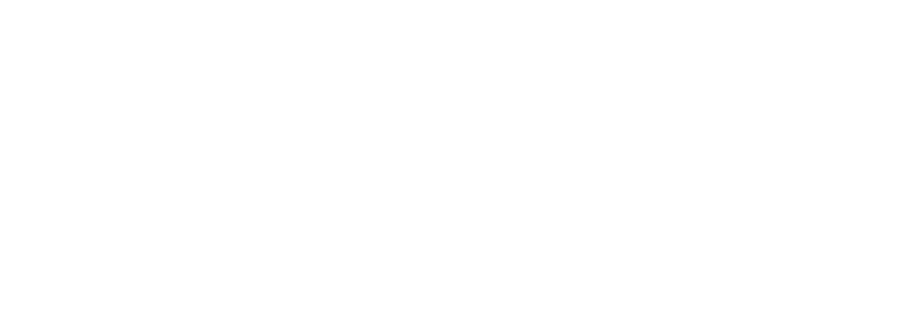
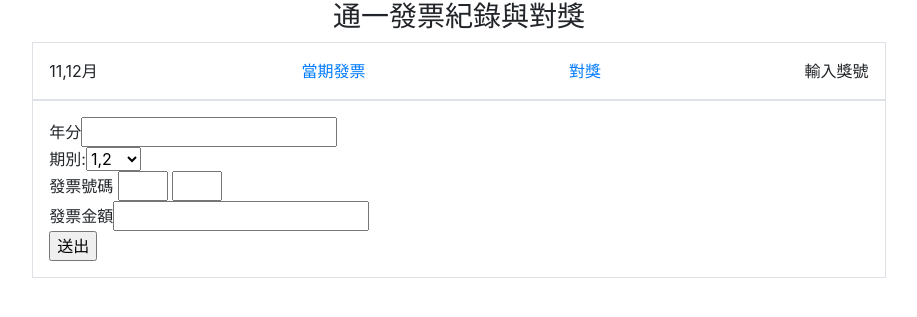
Before and after one commit to wdaweb/invoice-b41019, a PHP site: page / in a window 1280 px wide. Before the commit the part shown is empty. Shown: the top 317 px of the page, without its empty margins (181-1098 px from the left). Run offline with PHP 8.4, Linux system fonts and the light colour scheme.

Commit message:
j完成首頁

```diff
--- a/index.php
+++ b/index.php
@@ -5,8 +5,23 @@
     <meta name="viewport" content="width=device-width, initial-scale=1.0">
     <meta http-equiv="X-UA-Compatible" content="ie=edge">
     <title>統一發票紀錄及對獎系統</title>
+    <link rel="stylesheet" href="https://cdn.jsdelivr.net/npm/bootstrap@4.5.3/dist/css/bootstrap.min.css" integrity="sha384-TX8t27EcRE3e/ihU7zmQxVncDAy5uIKz4rEkgIXeMed4M0jlfIDPvg6uqKI2xXr2" crossorigin="anonymous">
 </head>
 <body>
 
+<?php
+
+if(isset($_GET['do'])){
+
+    $file=$_GET['do'].".php";
+    include $file;
+}else{
+include "main.php";
+}
+?>
+
+
+<script src="https://code.jquery.com/jquery-3.5.1.slim.min.js" integrity="sha384-DfXdz2htPH0lsSSs5nCTpuj/zy4C+OGpamoFVy38MVBnE+IbbVYUew+OrCXaRkfj" crossorigin="anonymous"></script>
+<script src="https://cdn.jsdelivr.net/npm/bootstrap@4.5.3/dist/js/bootstrap.bundle.min.js" integrity="sha384-ho+j7jyWK8fNQe+A12Hb8AhRq26LrZ/JpcUGGOn+Y7RsweNrtN/tE3MoK7ZeZDyx" crossorigin="anonymous"></script>
 </body>
 </html>
--- /dev/null
+++ b/invoice.php
@@ -0,0 +1 @@
+我是發票檔案
--- /dev/null
+++ b/main.php
@@ -0,0 +1,56 @@
+<h3 class="text-center">通一發票紀錄與對獎</h3>
+
+<div class="container"></div>
+    <div class="col-8 d-flex justify-content-between p-3 mx-auto border">
+    <?php
+    $month=[
+        1=>"1,2月",
+        2=>"3,4月",
+        3=>"5,6月",
+        4=>"7,8月",
+        5=>"9,10月",
+        6=>"11,12月",
+    ];
+    $m=ceil(date("m")/2);
+
+
+
+    ?>
+        <div class="text-center"><?=$month[$m];?></div>
+        <div class="text-center">
+        <a href="">當期發票</a>
+        </div>
+        <div class="text-center">
+        <a href="">對獎</a>
+        </div>
+        <div class="text-center">
+        <a href=""></a> 輸入獎號
+        </div>
+    </div>
+
+    <div class="col-8 d-flex justify-content-between p-3 mx-auto border">
+    <form action="api/add_invoice.php" method="post">
+    <div>
+        年分<input type="text" name="year" id="">
+    </div>
+        期別:<select name="period" id="">
+            <option value="1">1,2</option>
+            <option value="2">3,4</option>
+            <option value="3">5,6</option>
+            <option value="4">7,8</option>
+            <option value="5">9,10</option>
+            <option value="6">11,12</option>
+        </select>
+        <div>發票號碼
+        <input type="text" name="pretend" style="width: 50px">
+        <input type="text" name="number" style="width: 50px">
+        </div>
+        <div>
+            發票金額<input type="number" name="payment" id="">
+    </div>
+        <div>
+            <input type="submit" value="送出">
+    </div>
+    </form>
+    </div>
+</div>
```
